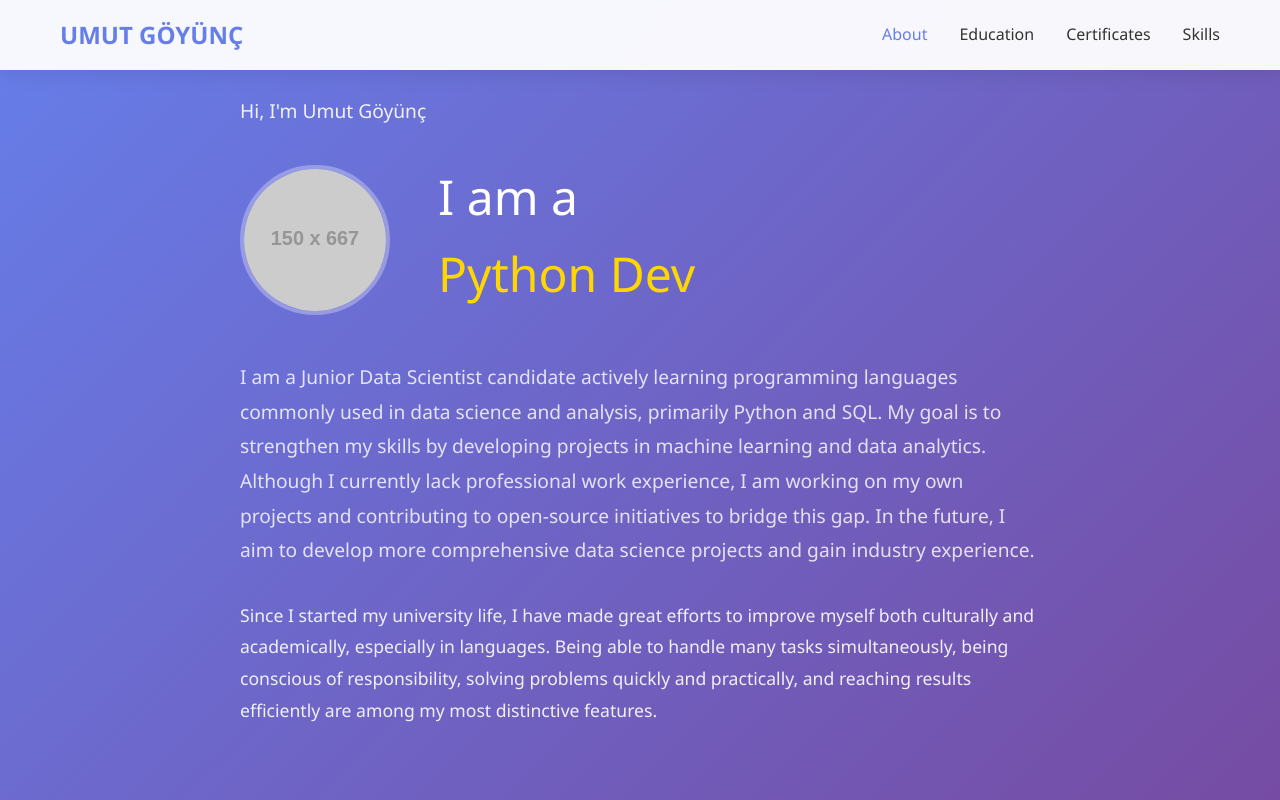
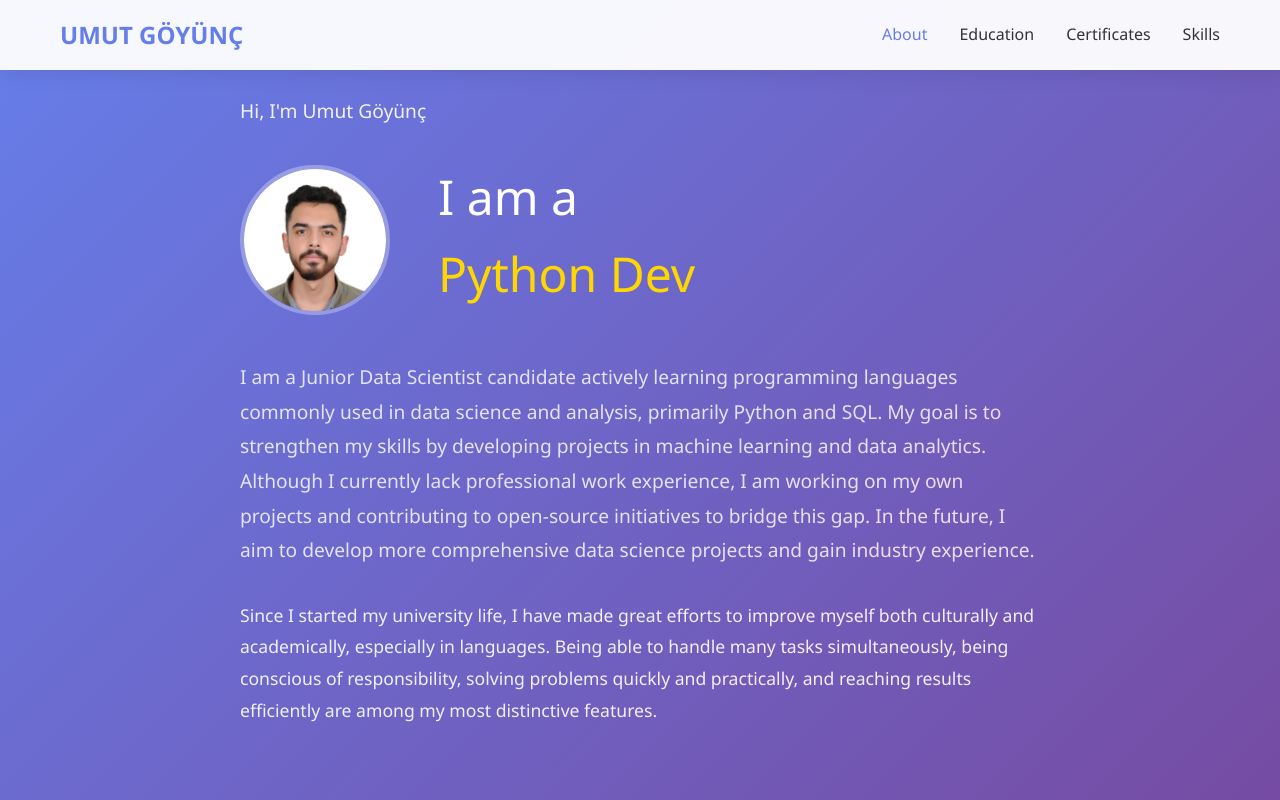
Before and after one commit to UmutGoyunc/UmutGoyunc.github.io, a plain HTML site: page index.html in a window 1280 px wide. Shown: the top 800 px of the page. Drawn offline with Linux system fonts and the light colour scheme; placeholder pictures from the web are drawn by us.

Commit message:
Update index.html

```diff
--- a/index.html
+++ b/index.html
@@ -305,7 +305,7 @@
             <p>Hi, I'm Umut Göyünç</p>
             <div class="units-row">
                 <div class="unit-20">
-                    <img src="https://via.placeholder.com/150/667eea/ffffff?text=UG" alt="Umut Göyünç">
+                    <img src="img/umut.jpg" alt="Umut Göyünç">
                 </div>
                 <div class="unit-80">
                     <h1>I am a<br><span id="typed"></span></h1>
```
